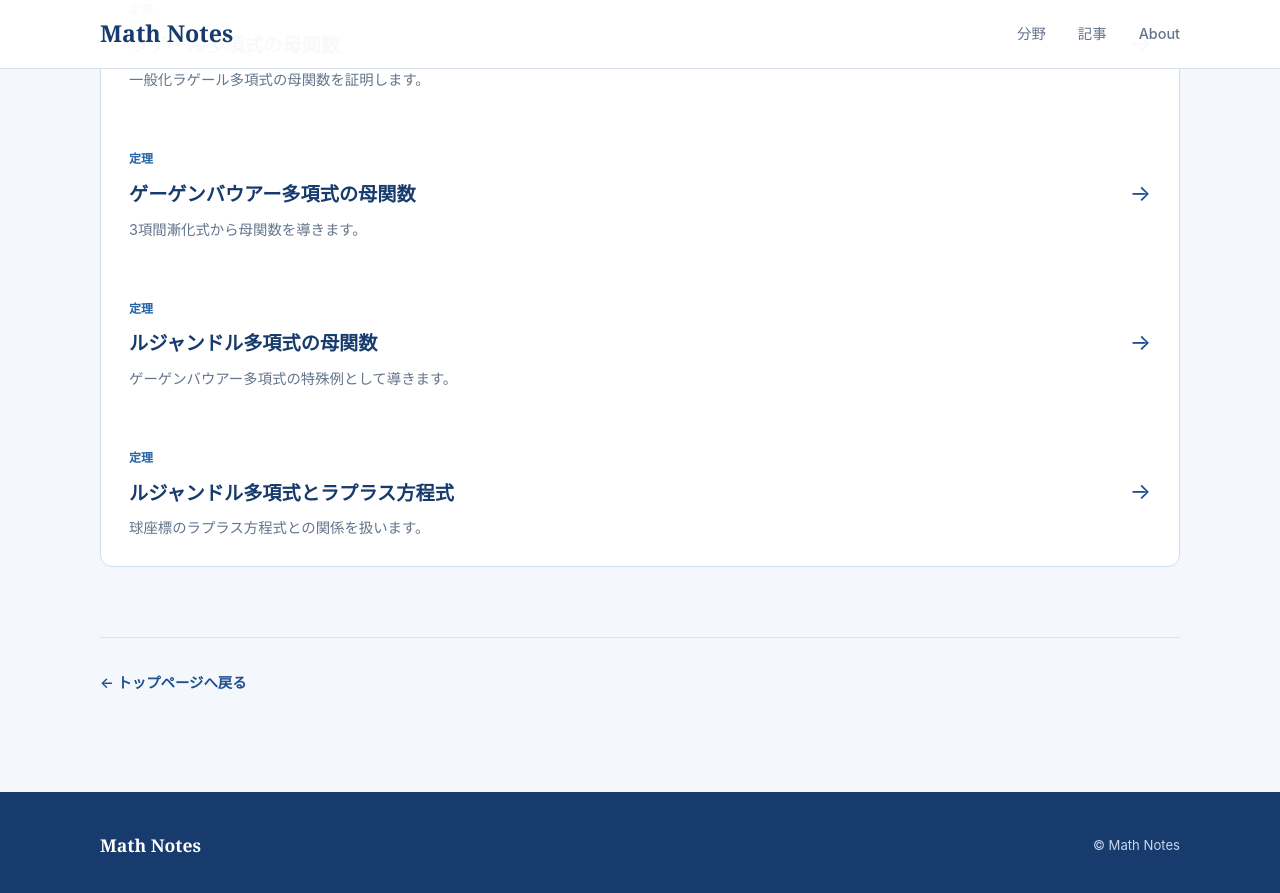
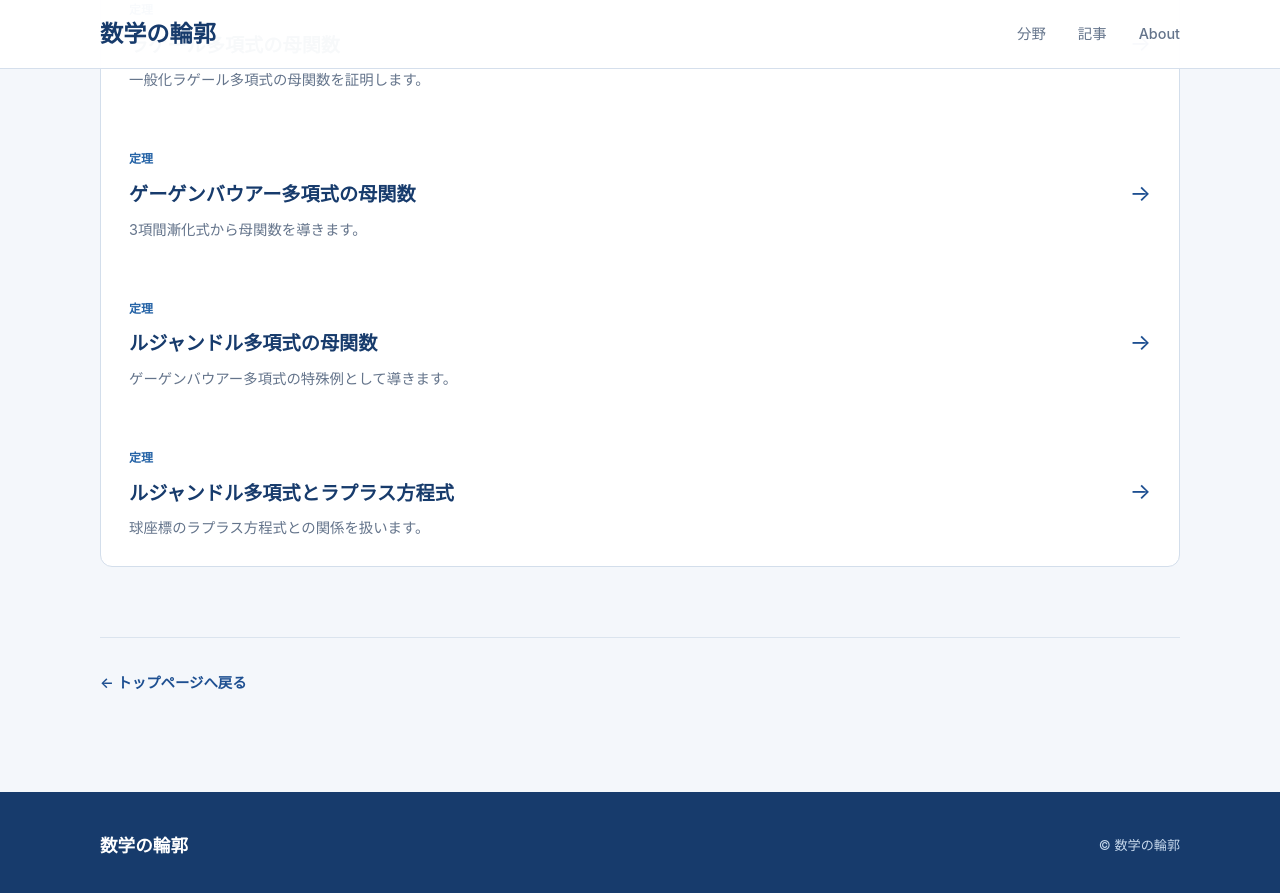
Before and after one commit to koukano/koukano.github.io, a Jekyll site: the page classical-orthogonal-polynomials/index.html, which Jekyll copies as it is, in a window 1280 px wide and 900 px high, scrolled down 1426 px. Shown: the top 893 px of the window. Built offline with Jekyll 4.4.1, drawn with Linux system fonts in a browser that asks for light colours.

Commit message:
Rename site to 数学の輪郭 in classical-orthogonal-polynomials/index.html

```diff
--- a/classical-orthogonal-polynomials/index.html
+++ b/classical-orthogonal-polynomials/index.html
@@ -7,13 +7,13 @@
   <meta name="robots" content="index, follow">
   <link rel="canonical" href="https://koukano.github.io/classical-orthogonal-polynomials/">
 
-  <title>古典的直交多項式 | Math Notes</title>
+  <title>古典的直交多項式 | 数学の輪郭</title>
   <link rel="stylesheet" href="/css/style.css">
 </head>
 <body>
   <header class="site-header">
     <div class="header-inner">
-      <a href="/" class="logo">Math Notes</a>
+      <a href="/" class="logo">数学の輪郭</a>
       <nav class="nav">
         <a href="/#topics">分野</a>
         <a href="/#articles">記事</a>
@@ -162,8 +162,8 @@
 
   <footer>
     <div class="footer-inner">
-      <p class="footer-logo">Math Notes</p>
-      <p class="copyright">© Math Notes</p>
+      <p class="footer-logo">数学の輪郭</p>
+      <p class="copyright">© 数学の輪郭</p>
     </div>
   </footer>
 </body>
```
